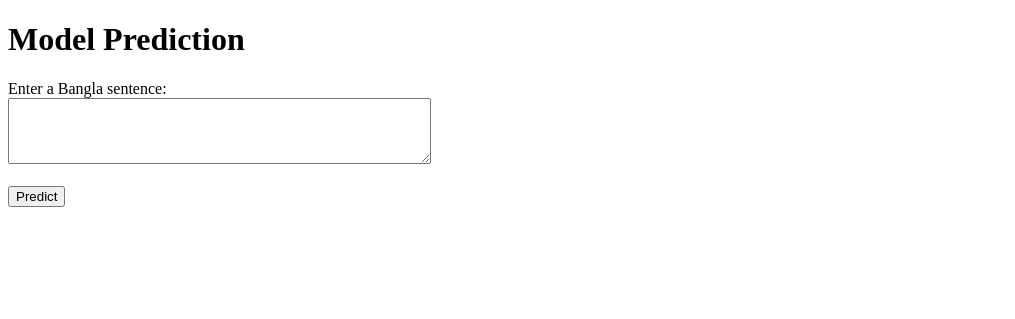
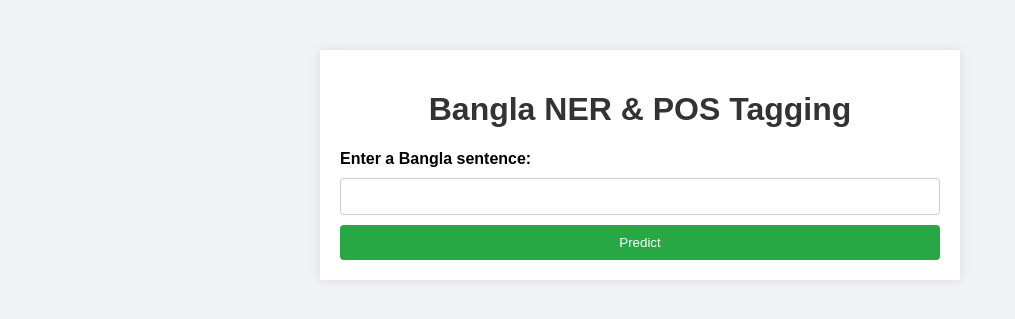
Before and after one commit to utshabkg/ner-pos-tagging, a FastAPI app: page / in a window 1280 px wide. Shown: the top 319 px of the page, without its empty margins (0-1015 px from the left). Run offline with FastAPI, Linux system fonts and the light colour scheme; parts of the project's set-up code (start-up, migrations or seed data) failed here and were passed over.

Commit message:
added some style.

```diff
--- a/main.py
+++ b/main.py
@@ -1,16 +1,17 @@
 import sys
 import os
-
-# Set the PYTHONPATH
 sys.path.append(os.path.abspath(os.path.join(os.path.dirname(__file__), 'components')))
-
 from fastapi import FastAPI, Request, Form
 from fastapi.responses import HTMLResponse
 from fastapi.templating import Jinja2Templates
+from fastapi.staticfiles import StaticFiles
 from components.inference import ModelInference
 
 app = FastAPI()
 templates = Jinja2Templates(directory="templates")
+
+# Serve static files
+app.mount("/static", StaticFiles(directory="static"), name="static")
 
 # Initialize the ModelInference class
 model_path = 'notebooks/models_evaluation/models/base_model.h5'
@@ -19,11 +20,9 @@ pos_path = 'notebooks/analysis-preprocessing/processed_data/pos_vocab.pkl'
 ner_path = 'notebooks/analysis-preprocessing/processed_data/ners_vocab.pkl'
 model_inference = ModelInference(model_path, vocab_path, pos_path, ner_path)
 
-
 @app.get("/", response_class=HTMLResponse)
 async def get_form(request: Request):
     return templates.TemplateResponse("index.html", {"request": request})
-
 
 @app.post("/predict", response_class=HTMLResponse)
 async def predict(request: Request, sentence: str = Form(...)):
@@ -31,8 +30,6 @@ async def predict(request: Request, sentence: str = Form(...)):
     results = [{"word": tokens[i], "pos": pos_labels[i], "ner": ner_labels[i]} for i in range(len(tokens))]
     return templates.TemplateResponse("index.html", {"request": request, "results": results, "sentence": sentence})
 
-
 if __name__ == "__main__":
     import uvicorn
-
     uvicorn.run("main:app", host="localhost", port=8000, reload=True)
--- /dev/null
+++ b/static/style.css
@@ -0,0 +1,71 @@
+body {
+    font-family: Arial, sans-serif;
+    background-color: #f0f2f5;
+    margin: 0;
+    padding: 0;
+}
+
+.container {
+    max-width: 600px;
+    margin: 50px auto;
+    background: #fff;
+    padding: 20px;
+    box-shadow: 0 0 10px rgba(0, 0, 0, 0.1);
+}
+
+h1 {
+    text-align: center;
+    color: #333;
+}
+
+form {
+    display: flex;
+    flex-direction: column;
+    gap: 10px;
+}
+
+label {
+    font-weight: bold;
+}
+
+input[type="text"] {
+    padding: 10px;
+    border: 1px solid #ccc;
+    border-radius: 4px;
+}
+
+button {
+    padding: 10px;
+    border: none;
+    background-color: #28a745;
+    color: white;
+    border-radius: 4px;
+    cursor: pointer;
+}
+
+button:hover {
+    background-color: #218838;
+}
+
+.results {
+    margin-top: 20px;
+}
+
+table {
+    width: 100%;
+    border-collapse: collapse;
+}
+
+th, td {
+    padding: 10px;
+    border: 1px solid #ccc;
+    text-align: left;
+}
+
+th {
+    background-color: #f8f9fa;
+}
+
+tr:nth-child(even) {
+    background-color: #f2f2f2;
+}
--- a/templates/index.html
+++ b/templates/index.html
@@ -1,24 +1,32 @@
 <!DOCTYPE html>
-<html>
+<html lang="en">
 <head>
-    <title>Model Prediction</title>
+    <meta charset="UTF-8">
+    <meta name="viewport" content="width=device-width, initial-scale=1.0">
+    <title>Bangla NER & POS Tagging</title>
+    <link rel="stylesheet" href="/static/style.css">
 </head>
 <body>
-    <h1>Model Prediction</h1>
+    <div class="container">
+        <h1>Bangla NER & POS Tagging</h1>
         <form action="/predict" method="post">
-        <label for="sentence">Enter a Bangla sentence:</label><br>
-        <textarea id="sentence" name="sentence" rows="4" cols="50">{{ sentence | safe }}</textarea><br><br>
-        <input type="submit" value="Predict">
+            <label for="sentence">Enter a Bangla sentence:</label>
+            <input type="text" id="sentence" name="sentence" required>
+            <button type="submit">Predict</button>
         </form>
 
-    {% if results %}
-    <h2>Predictions:</h2>
-    <table border="1">
+        {% if sentence %}
+        <div class="results">
+            <h2>Results for: "{{ sentence }}"</h2>
+            <table>
+                <thead>
                     <tr>
                         <th>Word</th>
-            <th>POS</th>
-            <th>NER</th>
+                        <th>POS Tag</th>
+                        <th>NER Tag</th>
                     </tr>
+                </thead>
+                <tbody>
                     {% for result in results %}
                     <tr>
                         <td>{{ result.word }}</td>
@@ -26,7 +34,10 @@
                         <td>{{ result.ner }}</td>
                     </tr>
                     {% endfor %}
+                </tbody>
             </table>
+        </div>
         {% endif %}
+    </div>
 </body>
 </html>
```
Lines whose indentation alone changed are shown as unchanged.
